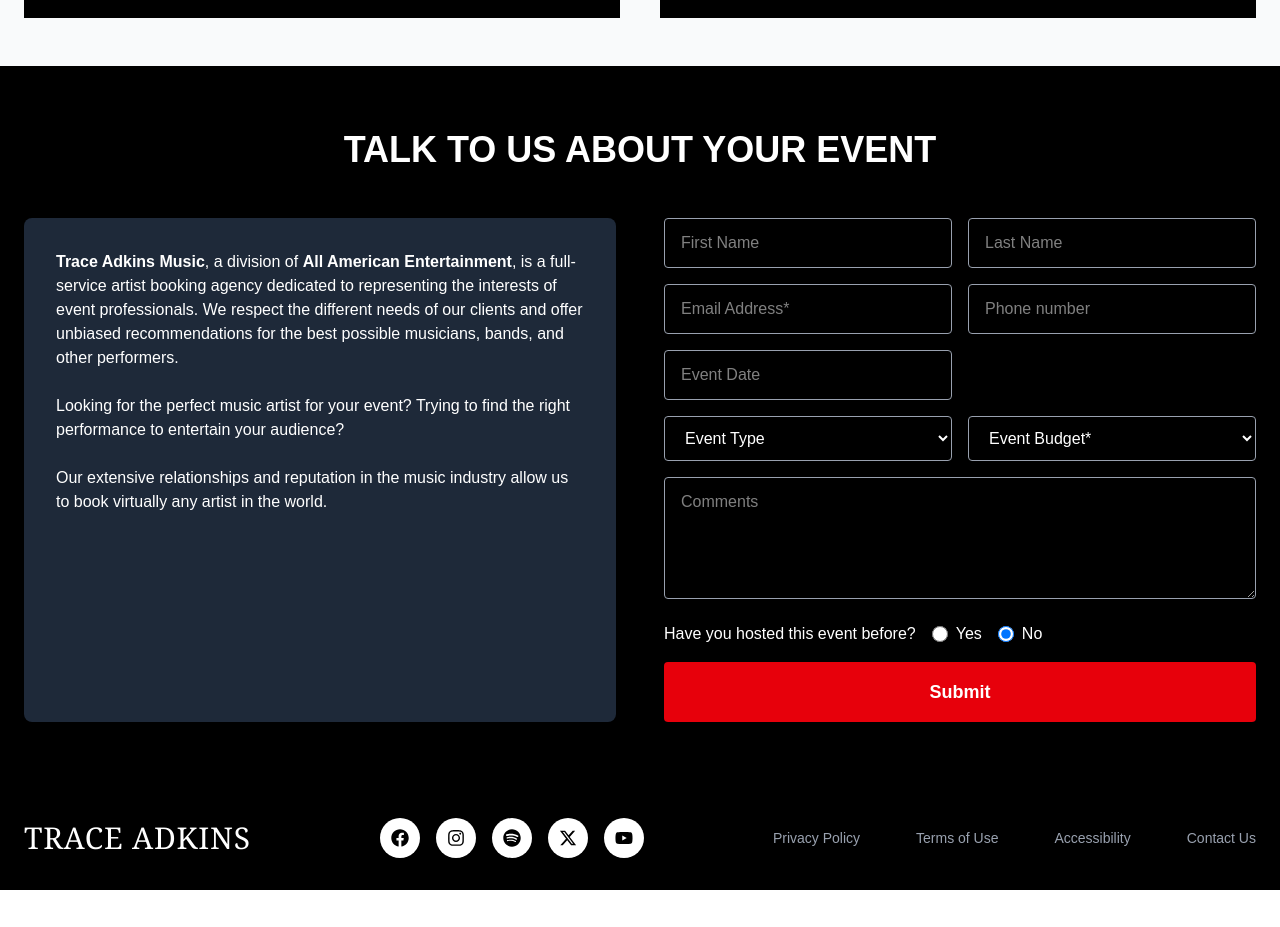
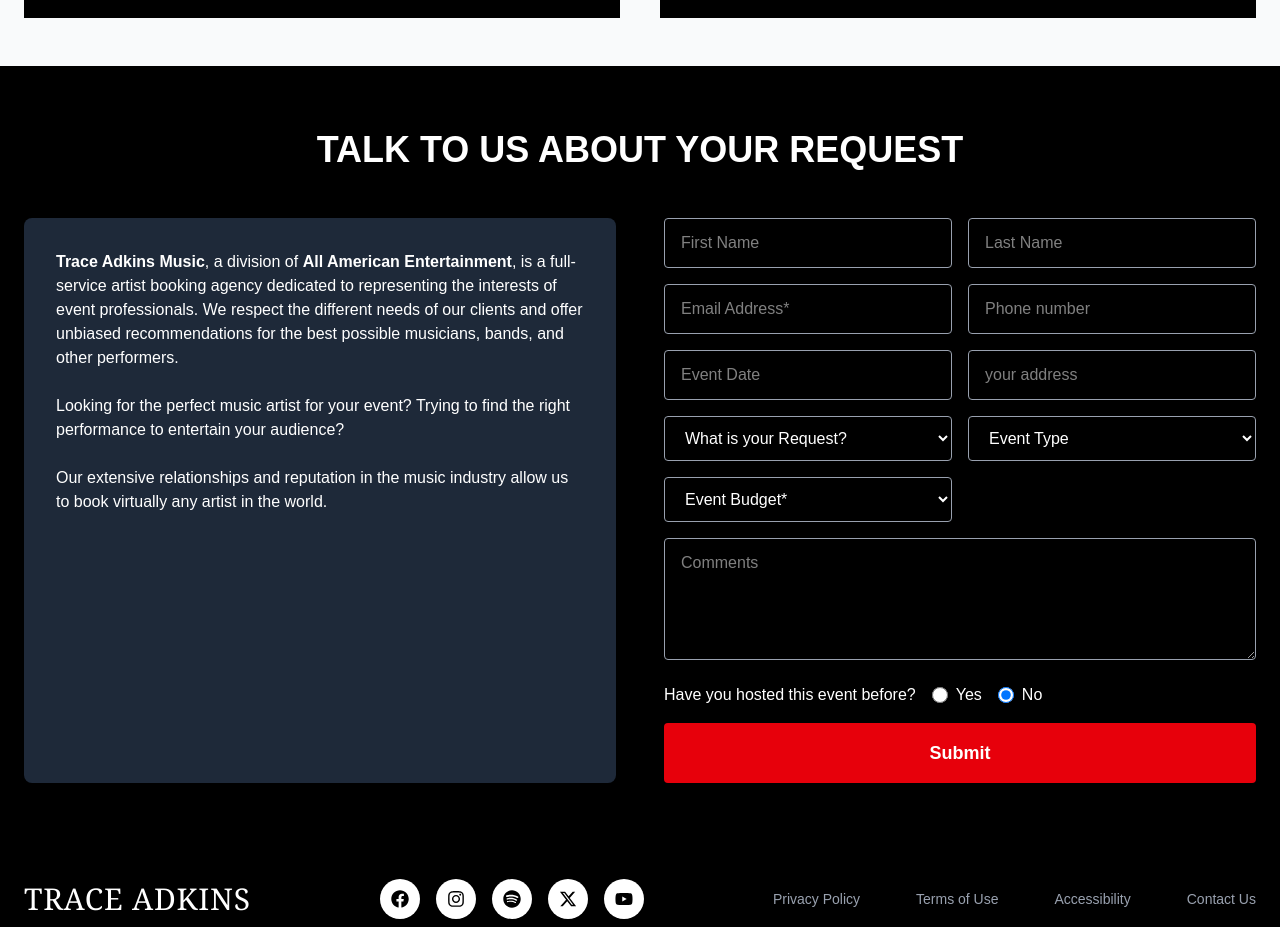
Before and after one commit to Success1050/influencers-landingpage, a Next.js app: page / in a window 1280 px wide. Shown: the part 1820-2747 px from the top of the page. Before the commit the page ends 2710 px from the top, so only its background shows below. Built offline with nearby package versions, Linux system fonts and the light colour scheme.

Commit message:
we made it

```diff
--- a/app/page.tsx
+++ b/app/page.tsx
@@ -16,6 +16,8 @@
   phone: string;
   eventDate: string;
   eventType: string;
+  request: string;
+  address: string;
   budget: string;
   comments: string;
   hostedBefore: string;
@@ -30,6 +32,8 @@
     lastName: "",
     email: "",
     phone: "",
+    address: "",
+    request: "",
     eventDate: "",
     eventType: "",
     budget: "",
@@ -79,6 +83,8 @@
       Email: ${formData.email}
       Phone: ${formData.phone}
       Event Type: ${formData.eventType}
+     address: ${formData.address}
+      request: ${formData.request}
       Event Date: ${formData.eventDate}
       Budget: ${formData.budget}
       Hosted before: ${formData.hostedBefore}
@@ -205,32 +211,6 @@
         </div>
 
         <RodeoEvents />
-        {/* <div className="mt-6 sm:mt-8 p-4 sm:p-6 bg-blue-50 rounded-lg">
-          <p className="text-gray-700 mb-4 text-sm sm:text-base">
-            Trace Adkins performs{" "}
-            <a href="#" className="text-blue-600 hover:underline">
-              country
-            </a>
-            ,{" "}
-            <a href="#" className="text-blue-600 hover:underline">
-              modern country
-            </a>
-            ,{" "}
-            <a href="#" className="text-blue-600 hover:underline">
-              male vocalists
-            </a>{" "}
-            music and can be booked for (private) corporate events, personal
-            appearances, or other music performances. The estimated booking fee
-            range to book Trace Adkins for your event is Demo:25-35,35-50,50 +.
-            Trace Adkins has more than 416.5K listeners worldwide and really
-            knows how to entertain your audience. Similar artists are Montgomery
-            Gentry, Joe Nichols, Tim McGraw, Brad Paisley, Kenny Chesney, Dierks
-            Bentley, Tracy Byrd, Chris Young, Keith Anderson, Gary Allan, Blake
-            Shelton, Justin Moore, Rodney Atkins, Jason Aldean. Contact Trace
-            Adkins Music agency for ratings, reviews, videos and information on
-            scheduling Trace Adkins for an upcoming event.
-          </p>
-        </div> */}
       </section>
 
       {/* Booking Form Section */}
@@ -240,7 +220,7 @@
       >
         <div className="max-w-7xl mx-auto">
           <h2 className="text-2xl sm:text-3xl lg:text-4xl font-bold text-center mb-8 sm:mb-12">
-            TALK TO US ABOUT YOUR EVENT
+            TALK TO US ABOUT YOUR REQUEST
           </h2>
 
           <div className="grid grid-cols-1 lg:grid-cols-2 gap-8 sm:gap-12">
@@ -313,9 +293,39 @@
                   onChange={handleInputChange}
                   className="px-4 py-3 rounded bg-transparent border border-gray-400 focus:border-white focus:outline-none text-sm sm:text-base"
                 />
+                <input
+                  type="text"
+                  name="address"
+                  placeholder="your address"
+                  value={formData.address}
+                  onChange={handleInputChange}
+                  className="px-4 py-3 rounded bg-transparent border border-gray-400 focus:border-white focus:outline-none text-sm sm:text-base"
+                />
               </div>
 
               <div className="grid grid-cols-1 sm:grid-cols-2 gap-3 sm:gap-4">
+                <select
+                  name="request"
+                  value={formData.request}
+                  onChange={handleInputChange}
+                  className="px-4 py-3 rounded bg-transparent border border-gray-400 focus:border-white focus:outline-none text-sm sm:text-base"
+                >
+                  <option value="" className="bg-gray-800">
+                    What is your Request?
+                  </option>
+                  <option value="meet and greet" className="bg-gray-800">
+                    Meet and Greet
+                  </option>
+                  <option value="Virtual Meeting" className="bg-gray-800">
+                    Virtual Meeting
+                  </option>
+                  <option value="Event Planning" className="bg-gray-800">
+                    Event Planning
+                  </option>
+                  <option value="Ticket Purchase" className="bg-gray-800">
+                    Ticket Purchase
+                  </option>
+                </select>
                 <select
                   name="eventType"
                   value={formData.eventType}
@@ -356,6 +366,8 @@
                     Other
                   </option>
                 </select>
+              </div>
+              <div className="grid grid-cols-1 sm:grid-cols-2 gap-3 sm:gap-4">
                 <select
                   name="budget"
                   value={formData.budget}
```
